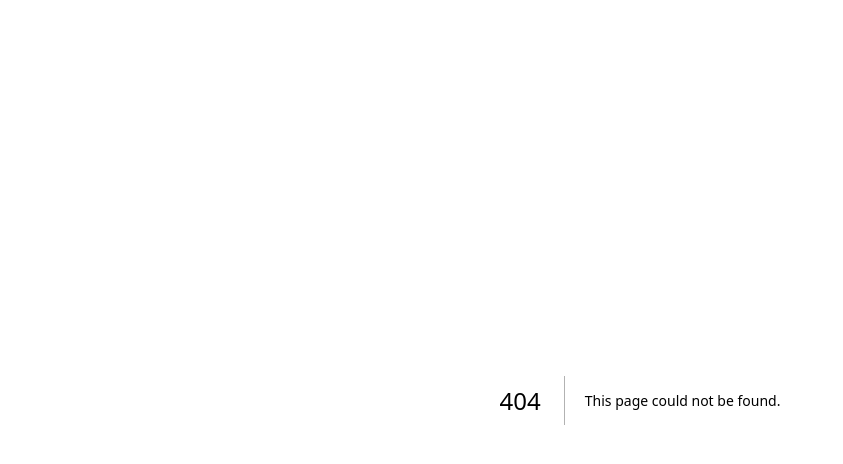
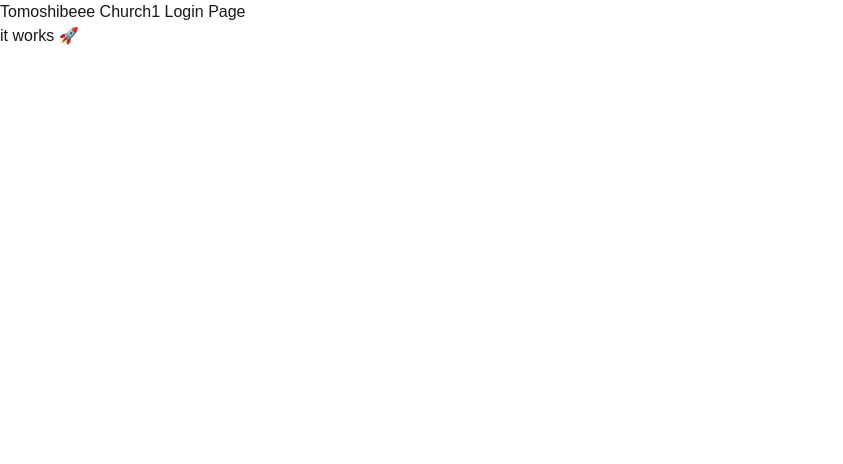
Before and after one commit to tomoshibeee/com.tomoshibeee.omisee, a Next.js app: page /login in a window 1280 px wide. Before the commit this address had no page. Shown: the top 464 px of the page, without its empty margins (0-843 px from the left). Built offline with nearby package versions, Linux system fonts and the light colour scheme.

Commit message:
WIP #23 feat: add login route

```diff
--- /dev/null
+++ b/app/login/page.tsx
@@ -0,0 +1,8 @@
+export default function Page() {
+  return (
+    <main>
+      <h1>Tomoshibeee Church1 Login Page</h1>
+      <p>it works 🚀</p>
+    </main>
+  )
+}
```
